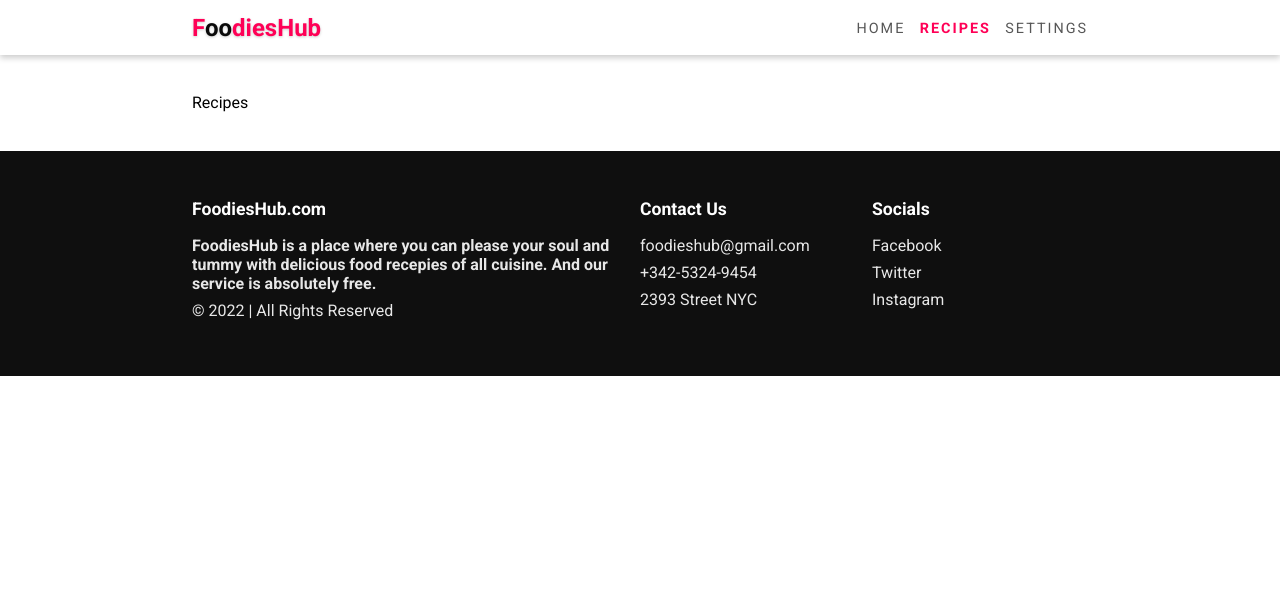
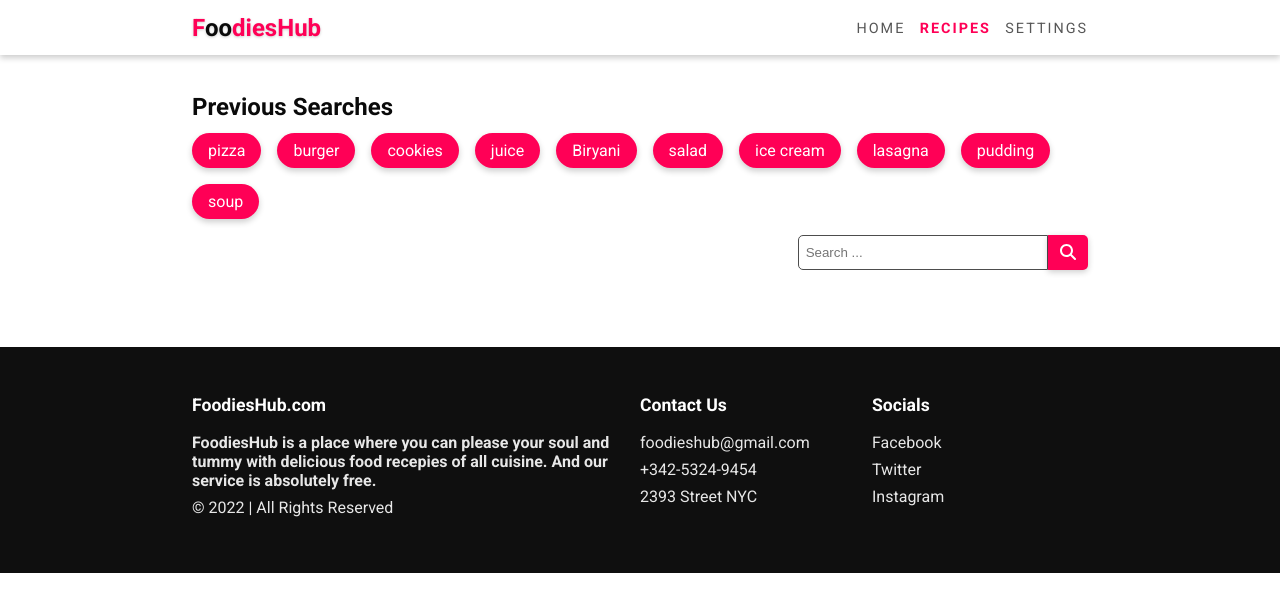
Before and after one commit to faha1999/recipeshub, a React (Create React App) app: page /recipes in a window 1280 px wide. Shown: the top 612 px of the page. Built offline with nearby package versions, Linux system fonts and the light colour scheme.

Commit message:
added previous searches

```diff
--- /dev/null
+++ b/src/Pages/PrevSearches.js
@@ -0,0 +1,42 @@
+import React from 'react';
+import { FontAwesomeIcon } from '@fortawesome/react-fontawesome';
+import { faSearch } from '@fortawesome/free-solid-svg-icons';
+
+export const PrevSearches = () => {
+  const searches = [
+    'pizza',
+    'burger',
+    'cookies',
+    'juice',
+    'Biryani',
+    'salad',
+    'ice cream',
+    'lasagna',
+    'pudding',
+    'soup',
+  ];
+
+  return (
+    <div className="previous-searches section">
+      <h2>Previous Searches</h2>
+      <div className="previous-searches-container">
+        {searches.map((search, index) => (
+          <div
+            key={index}
+            style={{ animationDelay: index * 0.1 + 's' }}
+            className="search-item"
+          >
+            {search}
+          </div>
+        ))}
+      </div>
+
+      <div className="search-box">
+        <input type="text" placeholder="Search ..." />
+        <button className="btn">
+          <FontAwesomeIcon icon={faSearch} />
+        </button>
+      </div>
+    </div>
+  );
+};
--- a/src/Pages/Recipes.js
+++ b/src/Pages/Recipes.js
@@ -1,5 +1,10 @@
 import React from 'react';
+import { PrevSearches } from './PrevSearches';
 
 export const Recipes = () => {
-  return <div>Recipes</div>;
+  return (
+    <div>
+      <PrevSearches />
+    </div>
+  );
 };
--- /dev/null
+++ b/src/scss/_prevSearches.scss
@@ -0,0 +1,49 @@
+.previous-searches {
+  display: block;
+
+  h2 {
+    color: $text-color;
+    margin-bottom: 0.5em;
+  }
+
+  .previous-searches-container {
+    .search-item {
+      background-color: $primary-color;
+      display: inline-block;
+      padding: 0.5em 1em;
+      margin: 0 1em 1em 0;
+      color: #fff;
+      border-radius: 30px;
+      box-shadow: 0 3px 6px $shadow-color;
+      transform: translateX(100%);
+      opacity: 0;
+      animation: getAnimationDuration(0.5s) slideInRight forwards;
+    }
+  }
+
+  .search-box {
+    display: flex;
+    align-items: center;
+    justify-content: flex-end;
+    height: 35px;
+
+    input,
+    .btn {
+      height: 35px;
+    }
+
+    input {
+      min-width: 250px;
+      padding: 0 0.5em;
+      border-radius: 5px 0 0 5px;
+      outline: none;
+      border: 1px solid #4d4d4d;
+    }
+
+    .btn {
+      padding-block: 0;
+      padding-inline: 0.75em;
+      border-radius: 0 5px 5px 0;
+    }
+  }
+}
--- a/src/scss/styles.scss
+++ b/src/scss/styles.scss
@@ -8,3 +8,5 @@
 @import './quote';
 @import './chiefs';
 @import './footer';
+@import './prevSearches';
+@import './recipes';
```
Also changed, not shown: src/scss/_recipes.scss (added, +50 -0 lines), src/css/styles.min.css, 1 other file (tests, documents, lock files or other folders).
